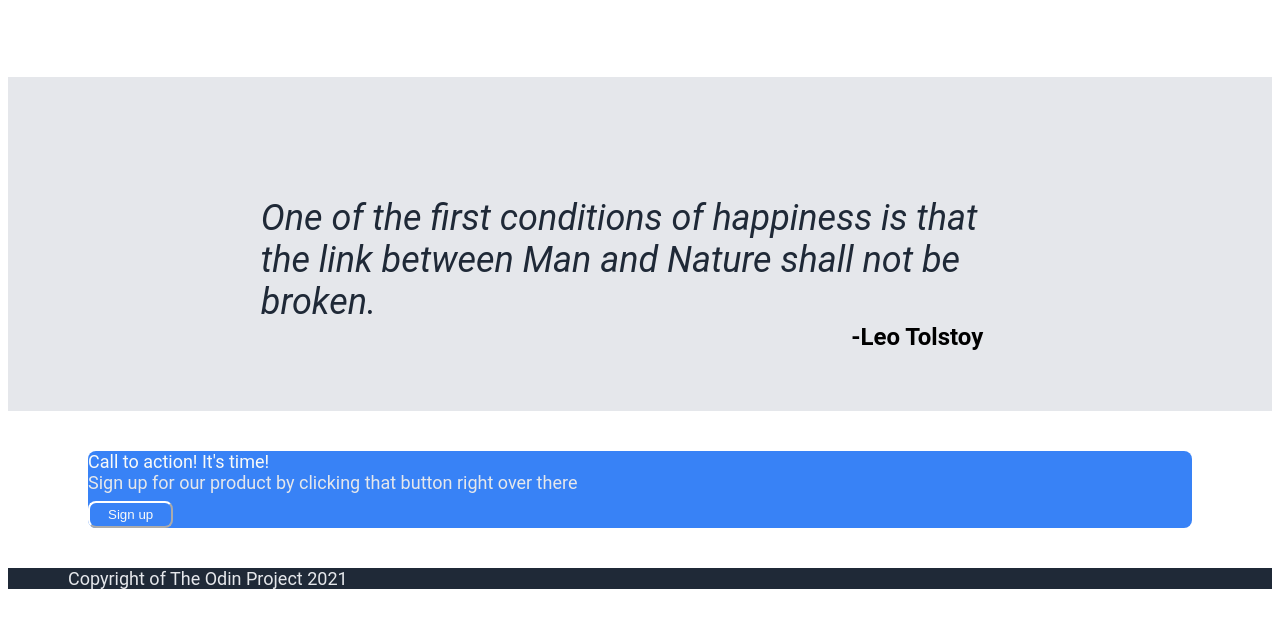
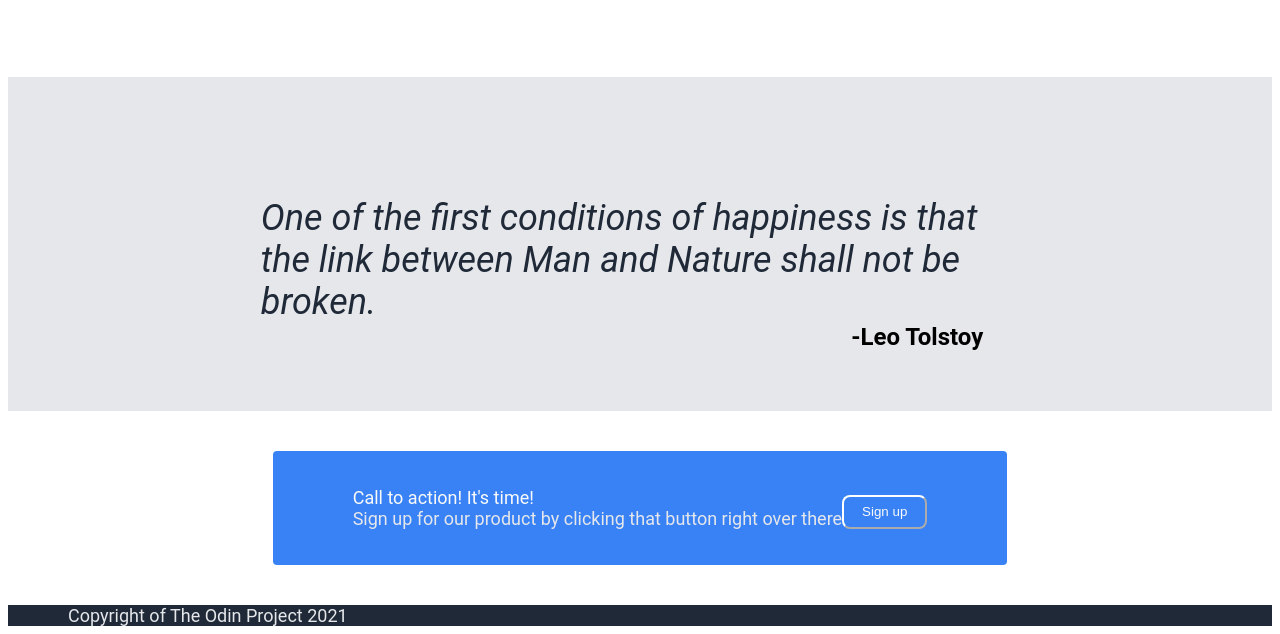
Before and after one commit to codymalay/top-landing-page, a plain HTML site: page index.html in a window 1280 px wide. Shown: the part 858-1492 px from the top of the page. Before the commit the page ends 1455 px from the top, so only its background shows below. Drawn offline with Linux system fonts and the light colour scheme.

Commit message:
style call to action section

```diff
--- a/index.html
+++ b/index.html
@@ -55,9 +55,11 @@
     </div>
     <div class="call-to-action">
         <div id="call-to-action">
-            <p>Call to action! It's time!</p>
-            <p class="text">Sign up for our product by clicking that button right over there</p>
-            <button class="foot-butt">Sign up</button>
+            <div class="cta-text">
+                <p>Call to action! It's time!</p>
+                <p class="text">Sign up for our product by clicking that button right over there</p>
+            </div>
+            <button class="cta-button">Sign up</button>
         </div>
     </div>
     <div class="footer">
--- a/style.css
+++ b/style.css
@@ -105,14 +105,21 @@ button {
     padding-right: 36px;
 }
 .call-to-action {
-    padding: 40px 80px;
-}
-.foot-butt {
-    border-color: white;
+    padding: 40px 120px;
+    display: flex;
+    flex-direction: column;
+    align-items: center;
 }
 #call-to-action {
     font-size: 18px;
     background-color: #3882F6;
-    border-radius: 8px;
+    border-radius: 4px;
+    max-width: 80%;
+    padding: 36px 80px;
     color: #F9FAF8;
+    display: flex;
+    justify-content: space-between;
 }
+.cta-button {
+    border-color: white;
+}
```
